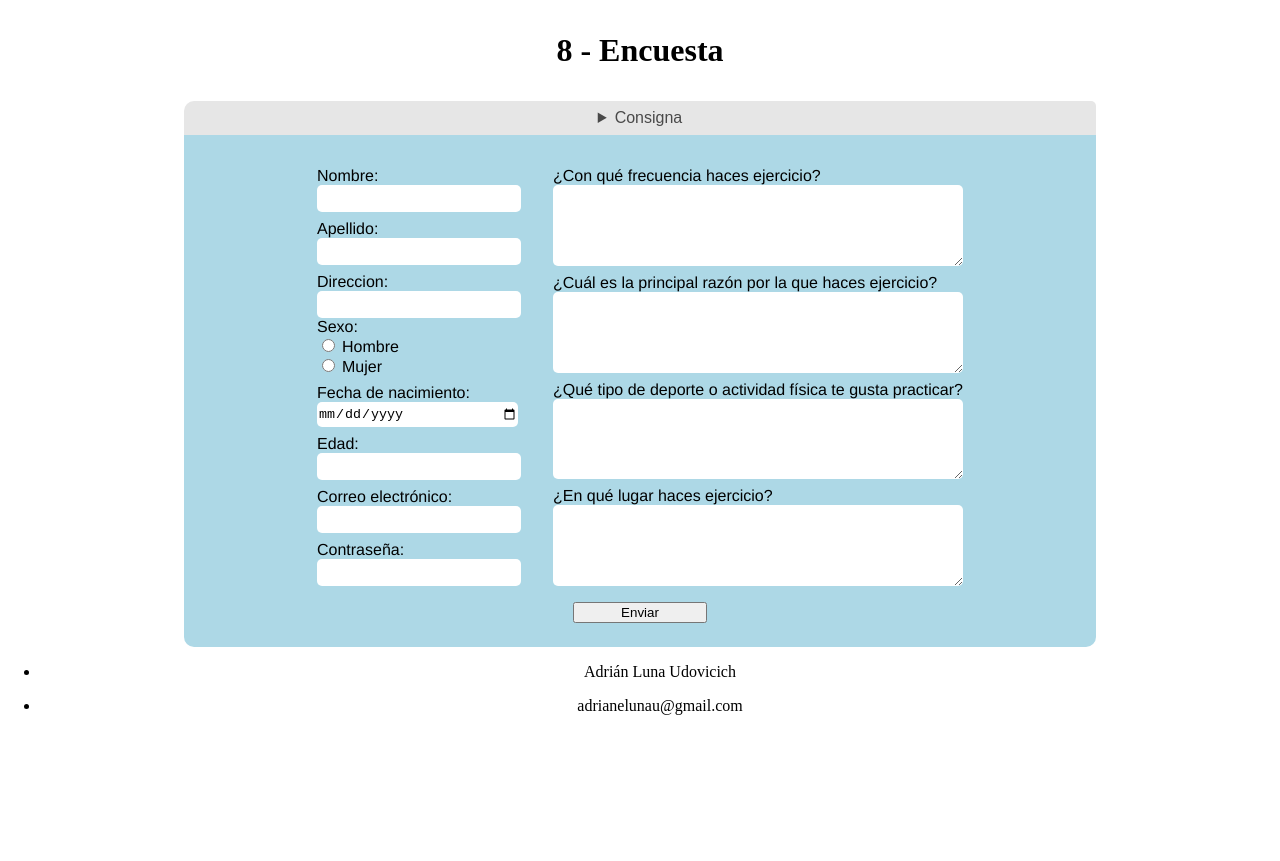
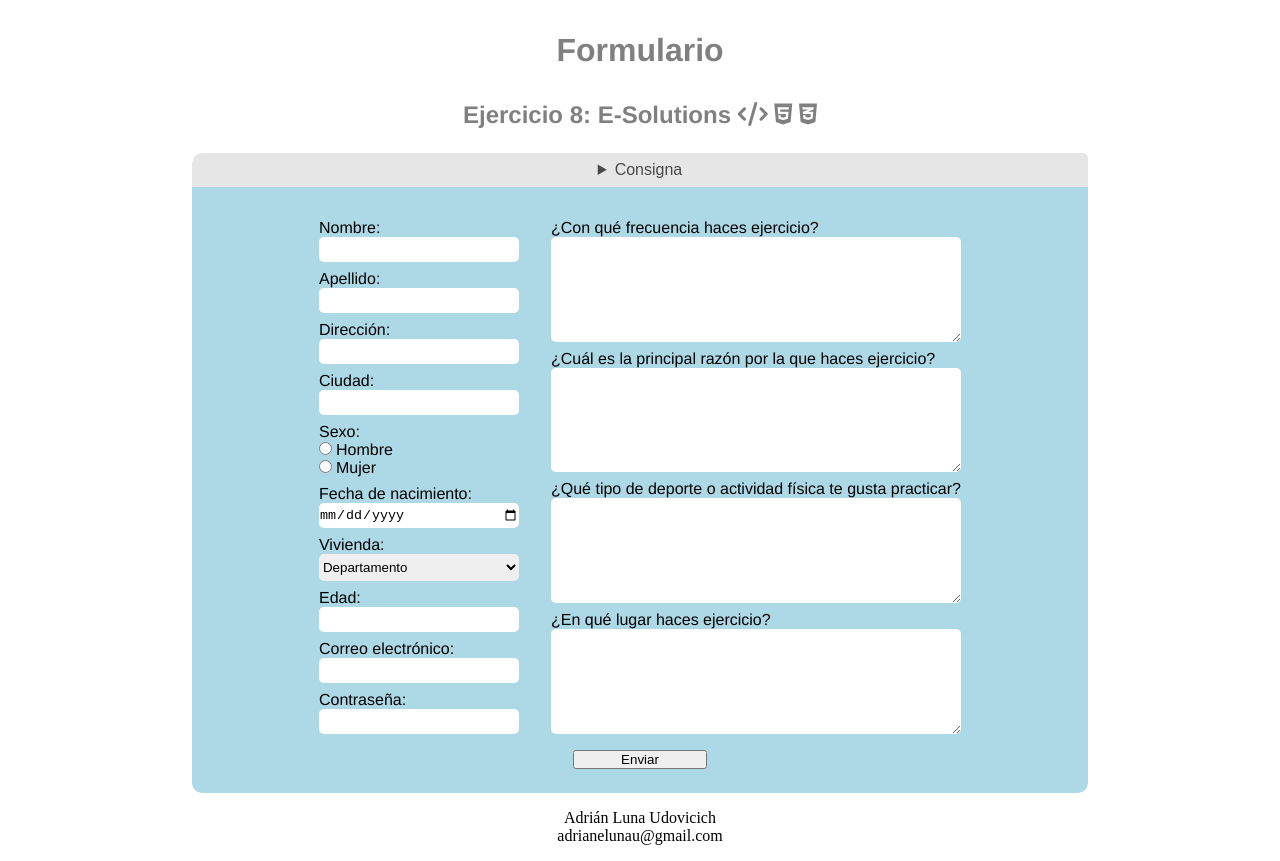
Before and after one commit to adrianlunau/Ejercicio-E-solutions, a plain HTML site: page index.html in a window 1280 px wide. Before the commit the page ends 800 px from the top, so only its background shows below. Drawn offline with Linux system fonts and the light colour scheme.

Commit message:
Agregue select y algunos detalles de css

```diff
--- a/index.html
+++ b/index.html
@@ -7,11 +7,13 @@
     <meta name="viewport" content="width=device-width, initial-scale=1.0">
     <title>Document</title>
     <link rel="stylesheet" href="style.css">
+    <link rel="stylesheet" href="https://cdnjs.cloudflare.com/ajax/libs/font-awesome/6.1.1/css/all.min.css">
 </head>
 
 <body>
     <header>
-        <h1>8 - Encuesta</h1>
+        <h1>Formulario</h1>
+        <h2>Ejercicio 8: E-Solutions <i class="fa-solid fa-code"></i> <i class="fa-brands fa-html5"></i> <i class="fa-brands fa-css3-alt"></i></h2>
     </header>
     <main>
         <details>
@@ -33,10 +35,14 @@
                         <input type="text" id="lastname" name="user_lastname" class="input">
                     </div>
                     <div class="item">
-                        <label for="address">Direccion:</label>
+                        <label for="address">Dirección:</label>
                         <input type="text" id="address" name="user_address" class="input">
                     </div class="item">
-                    <div class="radio_buttons">
+                    <div class="item">
+                        <label for="city">Ciudad:</label>
+                        <input type="text" id="city" name="user_city" class="input">
+                    </div class="item">
+                    <div class="radio_buttons item">
                         <label for="sex">Sexo:</label>
                         <div>
                             <input type="radio" id="male" name="sex" class="inline">
@@ -51,6 +57,14 @@
                     <div class="item">
                         <label for="birthday">Fecha de nacimiento:</label>
                         <input type="date" id="birthday" name="user_birthday" min="1900-04-01" max="2017-04-30" class="input">
+                    </div>
+
+                    <div class="item">
+                        <label for="house">Vivienda: </label>
+                        <select name="select" id="house">
+                            <option value="value1">Casa</option>
+                            <option value="value2" selected>Departamento</option>
+                          </select>
                     </div>
 
                     <div class="item">
--- a/style.css
+++ b/style.css
@@ -1,18 +1,31 @@
-body {
+* {
     margin: 0;
     padding: 0;
     box-sizing: border-box;
 }
 
 h1 {
+    font-family: Helvetica, Arial, sans-serif;
+    color: gray;
     margin: 0 auto;
     text-align: center;
     padding: 1em;
 }
 
+h2 {
+    font-family: Helvetica, Arial, sans-serif;
+    color: gray;
+    text-align: center;
+    margin-bottom: 1em;
+}
+
 label {
     display: block;
     font-family: Helvetica, Arial, sans-serif;
+}
+
+li {
+    list-style: none;
 }
 
 summary {
@@ -79,10 +92,6 @@ textarea {
     height: 50px;
 }
 
-input::target-text {
-    border: 1px solid greenyellow;
-}
-
 .inline {
     display: inline;
 }
@@ -104,8 +113,14 @@ input::target-text {
     margin: 0.5em 0 0;
 }
 
-footer p {
-    text-align: center;
+select {
+    min-width: 15em;
+    height: 2em;
+    border-radius: 5px;
+    border: 0;
 }
 
-@media only screen and (min-width: 320px) and (max-width: 1018px) {}
+footer {
+    text-align: center;
+    margin: 1em;
+}
```
